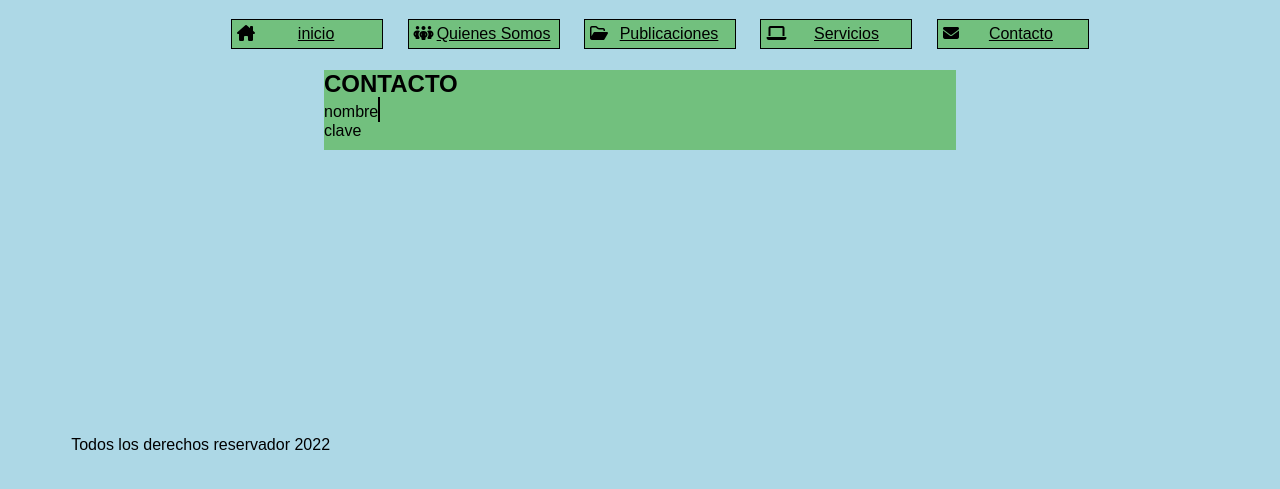
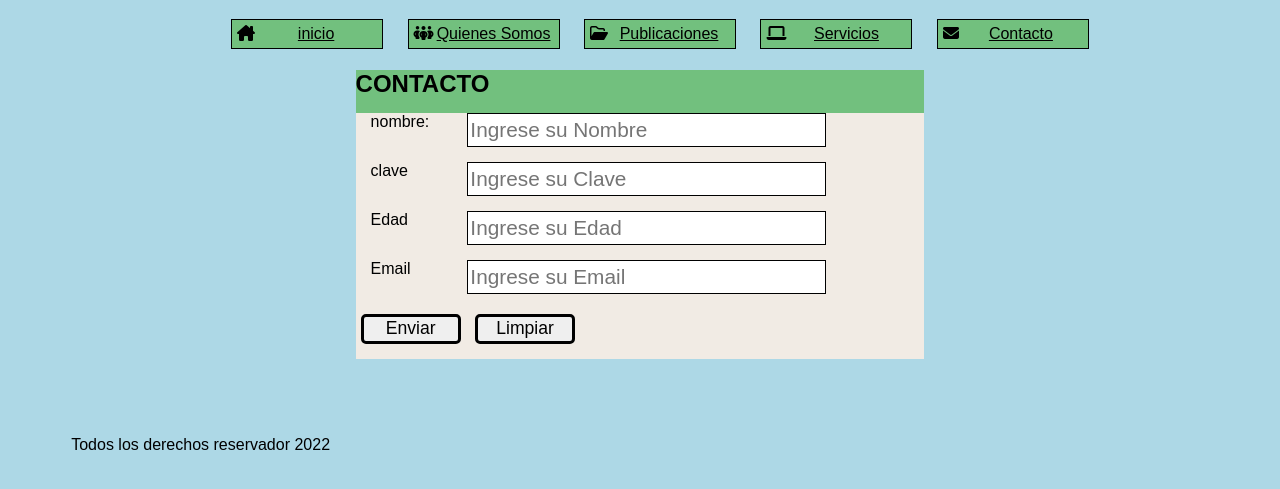
Before and after one commit to hueman01/interfaz.usuario, a plain HTML site: page interfaz-usuario-main/contacto.html in a window 1280 px wide. Shown: the part 633-1122 px from the top of the page. Drawn offline with Linux system fonts and the light colour scheme.

Commit message:
formularios

```diff
--- a/interfaz-usuario-main/contacto.html
+++ b/interfaz-usuario-main/contacto.html
@@ -22,7 +22,7 @@
     </header>
     <header>
         <center>
-        <iframe width="485" height="298" src="https://www.youtube.com/embed/CGV9CuIUtwk" title="🧡 El Mejor CURSO GRATIS de HTML desde Cero [Completo y Actualizado]" frameborder="0" allow="accelerometer; autoplay; clipboard-write; encrypted-media; gyroscope; picture-in-picture" allowfullscreen></iframe>
+        <iframe width="485" height="298" src="https://www.youtube.com/watch?v=RXS3esRlNK4" title="🧡 TODO lo que NECESITAS saber de los FORMULARIOS en HTML [Curso de HTML desde cero]" frameborder="0" allow="accelerometer; autoplay; clipboard-write; encrypted-media; gyroscope; picture-in-picture" allowfullscreen></iframe>
         </center>
     </header>
     <nav>
@@ -36,20 +36,32 @@
         </ul>
         </center>
     </nav>
-    <section id="contenido">
+    <section id="contenido" class="contenedor">
         <article id="formulariocontacto">
             <header>
                 <h2>CONTACTO</h2>
             </header>
-            <section style="margin-bottom:10px ; padding-bottom:10px;">
+            <section style="margin-bottom:10px ; padding-bottom:10px; background-color: rgb(241, 235, 228);">
                 <form action="">
                     <div class="control">
-                        <label>nombre</label>
-                        <imput class="intexto" type="text" name="txtnombre" id="txtnombre" placeholder="ingrese su nombre">
+                        <label for="txtnombre">nombre:</label>
+                        <input class="intexto" type="text" name="txtnombre" id="txtnombre" placeholder="Ingrese su Nombre" autocomplete="off">
+                    </div>
+                    <div class="control">
+                        <label for="">clave</label>
+                        <input class="intexto" type="password" name="texclave" id="texclave" placeholder="Ingrese su Clave" maxlength="10">
+                    </div>
+                    <div class="control">
+                        <label for="">Edad</label>
+                        <input class="intexto" type="number" name="texedad" id="texedad" placeholder="Ingrese su Edad" maxlength="3">
+                    </div>
+                    <div class="control">
+                        <label for="">Email</label>
+                        <input class="intexto" type="email" name="texemail" id="texemail" placeholder="Ingrese su Email">
                     </div>
                     <div>
-                        <label for="">clave</label>
-                        <imput type="password" name="texclave" id="texclave" placeholder="ingrese su clave">
+                        <button class="buttomform" type="submit">Enviar</button>
+                        <button class="buttomform" type="reset">Limpiar</button>
                     </div>
                 </form>
             </section>
--- a/interfaz-usuario-main/css/style.css
+++ b/interfaz-usuario-main/css/style.css
@@ -80,7 +80,7 @@ article{
 }
 footer{
     height: 150px;
-    background-color: lightblue;
+    background-color: black;
 }
 #formulariocontacto{
     margin: 0 auto;
@@ -89,8 +89,24 @@ footer{
 
 }
 .intexto{
-    width: 60%;
-    height: 20px;
+    width: 80%;
+    height: 30px;
     font-size: 1.3rem;
     border: solid 0.8px black;
 }
+.control{
+    width: 80%;
+    margin: 15px;
+    display: flex;
+}
+label{
+    width: 100px;
+}
+.buttomform{
+    width: 100px;
+    height: 30px;
+    margin: 5px;
+    font-size: 1.1rem;
+    border: solid 3px black;
+    border-radius: 5px;
+}
```
